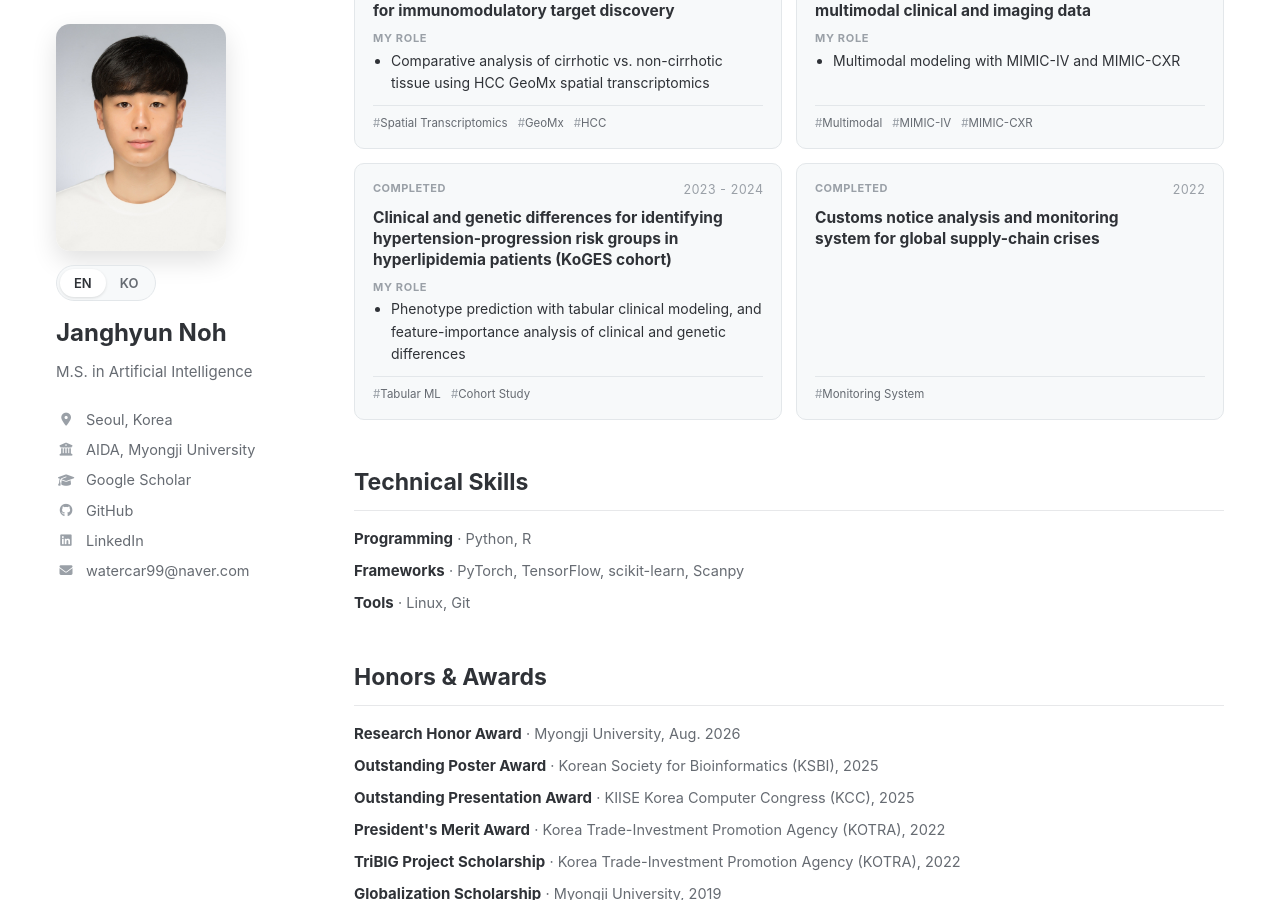
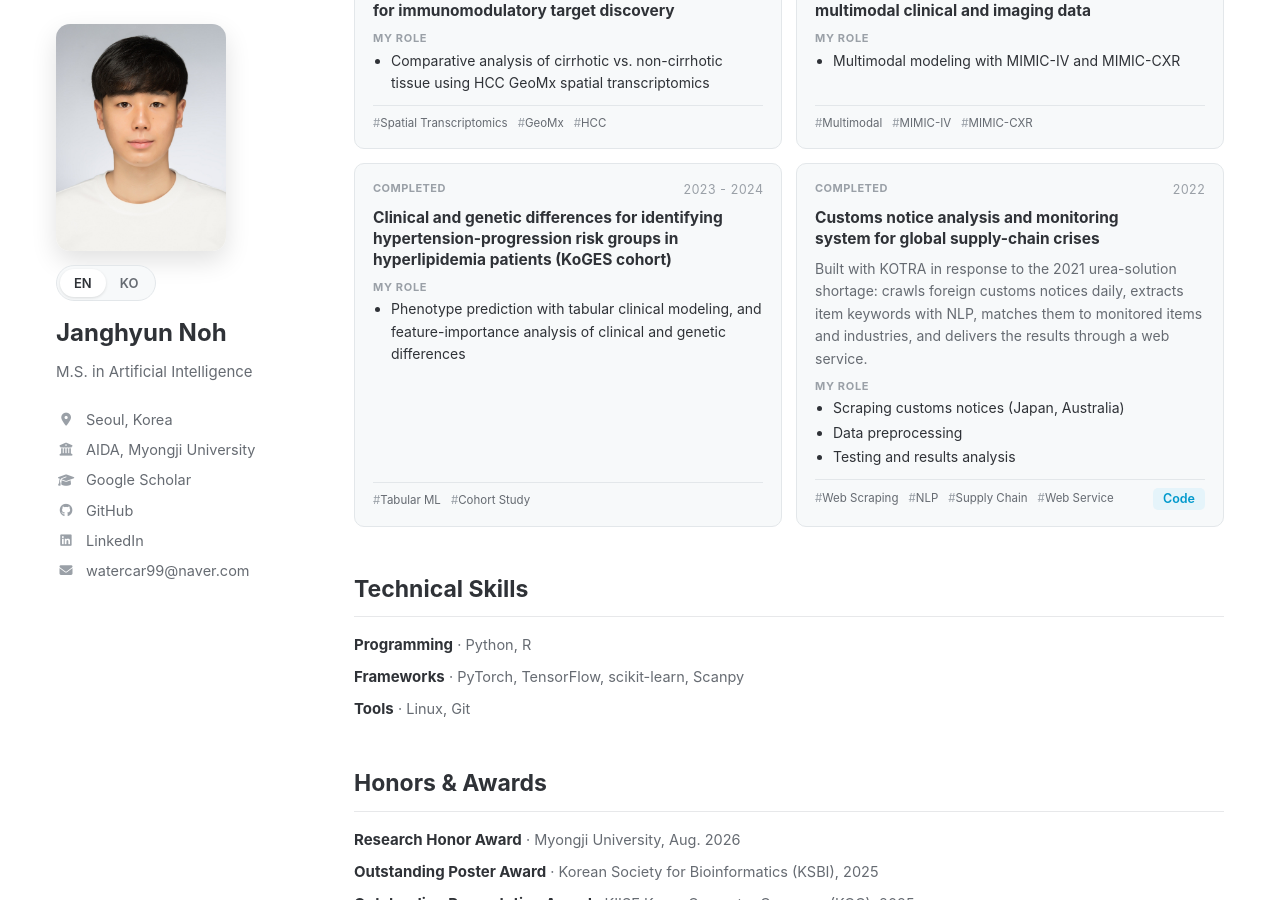
Before and after one commit to janghyunnoh/janghyunnoh.github.io, a Jekyll site: the page built from index.md, in a window 1280 px wide and 900 px high, scrolled down 2506 px. Built offline with Jekyll 4.4.1, drawn with Linux system fonts in a browser that asks for light colours.

Commit message:
Fill in the KOTRA customs-notice monitoring project card
Summary, role (scraping JP/AU, preprocessing, testing & analysis),
tags, and a Code link to the GitHub repository.

Co-Authored-By: Claude Opus 5.5 <noreply@anthropic.com>
Claude-Session: https://claude.ai/code/session_01KSQJoZP1auZdYkoBxWPSet

```diff
--- a/_data/projects.yml
+++ b/_data/projects.yml
@@ -80,4 +80,16 @@
   period: "2022"
   title: "Customs notice analysis and monitoring system for global supply-chain crises"
   title_ko: "글로벌 공급망 위기 대응을 위한 세관 고시 분석 및 모니터링 시스템 개발"
-  tags: [Monitoring System]
+  summary: "Built with KOTRA in response to the 2021 urea-solution shortage: crawls foreign customs notices daily, extracts item keywords with NLP, matches them to monitored items and industries, and delivers the results through a web service."
+  summary_ko: "2021년 요소수 대란 같은 공급망 위기를 막기 위해 KOTRA와 연계해 구상한 시스템. 해외 관세청 세관 고시를 매일 수집하고, NLP 키워드 추출과 품목·산업군 매칭으로 국내 영향을 분석해 웹 서비스로 제공합니다."
+  role:
+    - "Scraping customs notices (Japan, Australia)"
+    - "Data preprocessing"
+    - "Testing and results analysis"
+  role_ko:
+    - "해외 세관 고시 스크래핑 (일본, 호주)"
+    - "데이터 전처리"
+    - "테스트 및 결과 분석"
+  tags: [Web Scraping, NLP, Supply Chain, Web Service]
+  links:
+    code: "https://github.com/janghyunnoh/customs-notification-analysis-and-monitoring-system-main"
```
